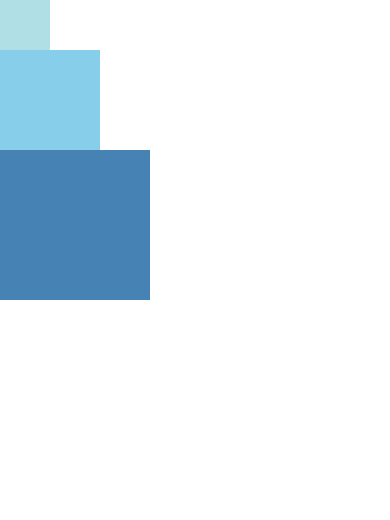
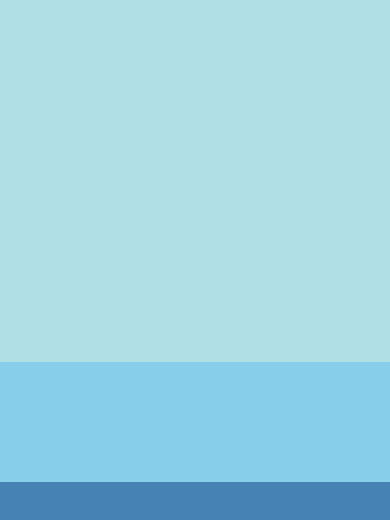
Before and after one commit to newusername1234/react-native-practice, a React Native app: screen / in a window 390 px wide. Shown: the top 520 px of the page. Built offline with nearby package versions, Linux system fonts and the light colour scheme.

Commit message:
plays with flex size styles

```diff
--- a/App.js
+++ b/App.js
@@ -5,10 +5,11 @@
 export default class FixedDimensionsBasics extends Component {
   render() {
     return (
-      <View>
-        <View style={{width: 50, height: 50, backgroundColor: 'powderblue'}} />
-        <View style={{width: 100, height: 100, backgroundColor: 'skyblue'}} />
-        <View style={{width: 150, height: 150, backgroundColor: 'steelblue'}} />
+      //parent with no fixed height and width or flex will have dimensions of 0 and children will not be visible
+      <View style={{flex: 1}}>
+        <View style={{flex: 3, backgroundColor: 'powderblue'}} />
+        <View style={{flex: 1, backgroundColor: 'skyblue'}} />
+        <View style={{flex: 3, backgroundColor: 'steelblue'}} />
       </View>
     );
   }
```
